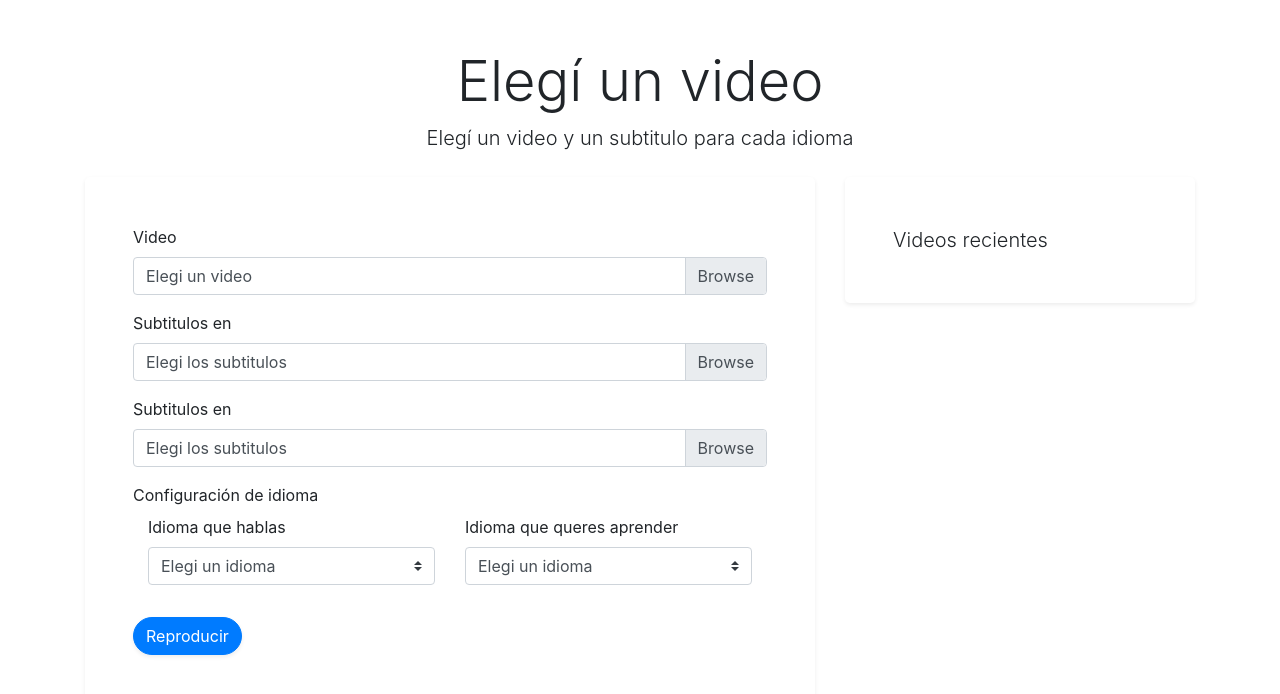
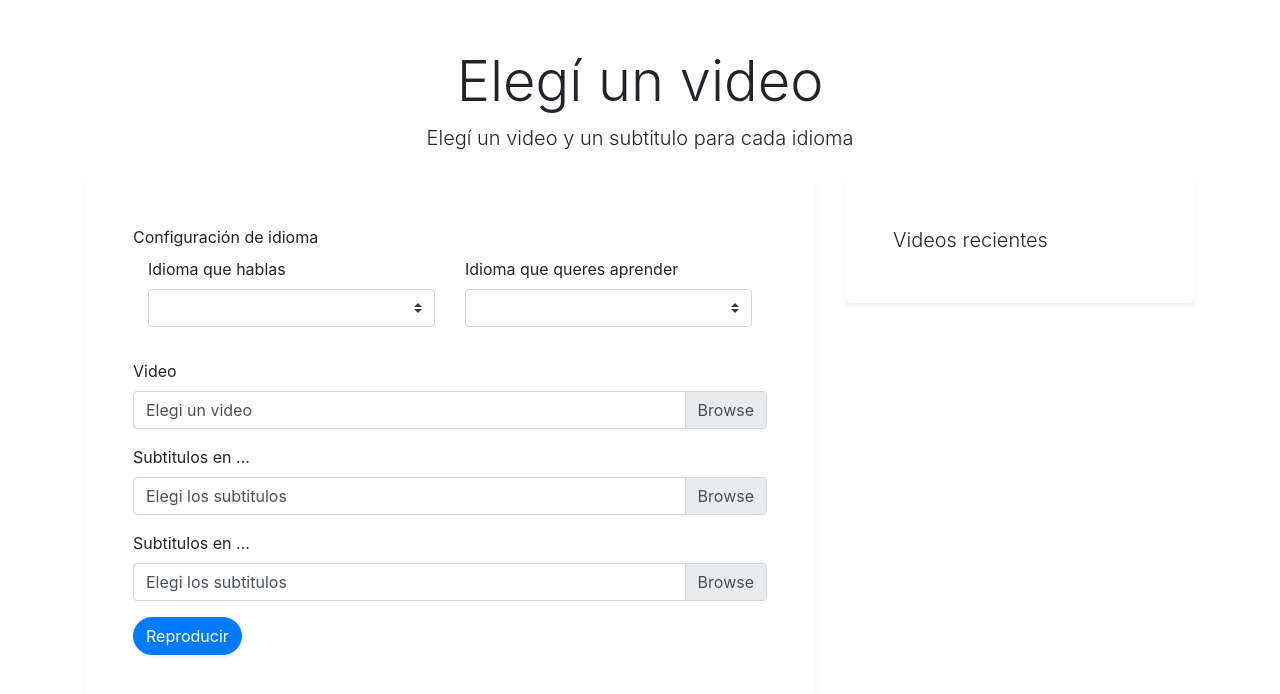
Before and after one commit to JoseHuertasDev/BilingualPlay, an Angular app: page / in a window 1280 px wide. Shown: the top 694 px of the page. Built offline with nearby package versions, Linux system fonts and the light colour scheme.

Commit message:
Added: Bind selected language to his related property on video object

```diff
--- a/src/app/Models/video.ts
+++ b/src/app/Models/video.ts
@@ -1,3 +1,4 @@
+import { Language } from "./language";
 import { Subtitle } from "./subtitles";
 
 export class Video {
@@ -5,4 +6,6 @@ export class Video {
   route: string | undefined;
   mainSubs: Subtitle = new Subtitle;
   scondarySubs: Subtitle  = new Subtitle;
+  mainLanguage: Language = new Language();
+  secondaryLanguage: Language = new Language();
 }
--- a/src/app/video-dashboard/choose-video/choose-video.component.html
+++ b/src/app/video-dashboard/choose-video/choose-video.component.html
@@ -10,18 +10,6 @@
       <div class="bg-white rounded-lg shadow-sm p-5">
         <div id="card">
           <form role="form">
-            <div class="form-group">
-              <label>Video</label>
-              <app-video-file-input [video]="this.video"></app-video-file-input>
-            </div>
-            <div class="form-group">
-              <label>Subtitulos en </label>
-              <app-subtitle-file-input [subs]="this.video.mainSubs"></app-subtitle-file-input>
-            </div>
-            <div class="form-group">
-              <label>Subtitulos en </label>
-              <app-subtitle-file-input [subs]="this.video.scondarySubs"></app-subtitle-file-input>
-            </div>
             <div class="row">
               <div class="col-sm-12">
                 <div class="form-group">
@@ -31,12 +19,12 @@
                       <div>
                         <label>Idioma que hablas</label>
                       </div>
-                      <app-language-select></app-language-select>
+                      <app-language-select [bindingLanguage]="this.video.mainLanguage"></app-language-select>
                     </div>
                     <div class="col-6">
                       <div>
                         <label>Idioma que queres aprender</label>
-                        <app-language-select></app-language-select>
+                        <app-language-select [bindingLanguage]="this.video.secondaryLanguage"></app-language-select>
                       </div>
                     </div>
                   </div>
@@ -44,6 +32,22 @@
               </div>
 
             </div>
+            <div class="form-group">
+              <label>Video</label>
+              <app-video-file-input [video]="this.video"></app-video-file-input>
+            </div>
+            <div class="form-group">
+              <label>
+                Subtitulos en
+                {{this.video.mainLanguage.name? this.video.mainLanguage.name : '...'}}</label>
+              <app-subtitle-file-input [subs]="this.video.mainSubs"></app-subtitle-file-input>
+            </div>
+            <div class="form-group">
+              <label>Subtitulos en
+              {{this.video.mainLanguage.name? this.video.mainLanguage.name : '...'}}</label>
+              <app-subtitle-file-input [subs]="this.video.scondarySubs"></app-subtitle-file-input>
+            </div>
+
             <button type="button" class="subscribe btn btn-primary rounded-pill shadow-sm" (click)="onPlay()">
               Reproducir
             </button>
--- a/src/app/video-dashboard/choose-video/choose-video.component.ts
+++ b/src/app/video-dashboard/choose-video/choose-video.component.ts
@@ -1,4 +1,5 @@
 import {  Component, OnInit } from '@angular/core';
+import { Language } from 'src/app/Models/language';
 import { Video } from '../../Models/video';
 
 @Component({
@@ -12,7 +13,7 @@ export class ChooseVideoComponent implements OnInit {
   constructor() {
     this.video = new Video();
   }
-  onPlay(): void {
+  onPlay(value: Language): void {
     console.log(this.video);
   }
   ngOnInit(): void {
--- a/src/app/video-dashboard/language-select/language-select.component.html
+++ b/src/app/video-dashboard/language-select/language-select.component.html
@@ -1,4 +1,9 @@
-<select  class="custom-select custom-select-md mb-3">
+<select
+  class="custom-select custom-select-md mb-3"
+  [(ngModel)]="selectedLanguage"
+  (change)="onSelect()">
+
   <option selected>Elegi un idioma</option>
-  <option *ngFor="let language of languageList;" value="{{language.code}}">{{language.name}}</option>
+  <option *ngFor="let language of languageList;"
+  [ngValue]="language">{{language.name}}</option>
 </select>
--- a/src/app/video-dashboard/language-select/language-select.component.ts
+++ b/src/app/video-dashboard/language-select/language-select.component.ts
@@ -1,3 +1,4 @@
+import { Input } from '@angular/core';
 import { Component, OnInit } from '@angular/core';
 import { Language } from '../../Models/language';
 import {LANGUAGES} from './Languages';
@@ -9,9 +10,15 @@ import {LANGUAGES} from './Languages';
 })
 export class LanguageSelectComponent implements OnInit {
   languageList : Language[] =  LANGUAGES;
+  @Input() bindingLanguage!: Language;
+  selectedLanguage: Language;
   constructor() {
+    this.selectedLanguage = new Language();
   }
-
+  onSelect(): void{
+    this.bindingLanguage.code = this.selectedLanguage.code;
+    this.bindingLanguage.code = this.selectedLanguage.name;
+  }
   ngOnInit(): void {
   }
 
--- a/src/app/video-dashboard/video-dashboard.module.ts
+++ b/src/app/video-dashboard/video-dashboard.module.ts
@@ -4,6 +4,7 @@ import { ChooseVideoComponent } from './choose-video/choose-video.component';
 import { SubtitleFileInputComponent } from './subtitle-file-input/subtitle-file-input.component';
 import { VideoFileInputComponent } from './video-file-input/video-file-input.component';
 import { LanguageSelectComponent } from './language-select/language-select.component';
+import { FormsModule } from '@angular/forms';
 
 
 @NgModule({
@@ -15,6 +16,7 @@ import { LanguageSelectComponent } from './language-select/language-select.compo
   ],
   imports: [
     CommonModule,
+    FormsModule
   ],
   exports:[
     ChooseVideoComponent,
```
